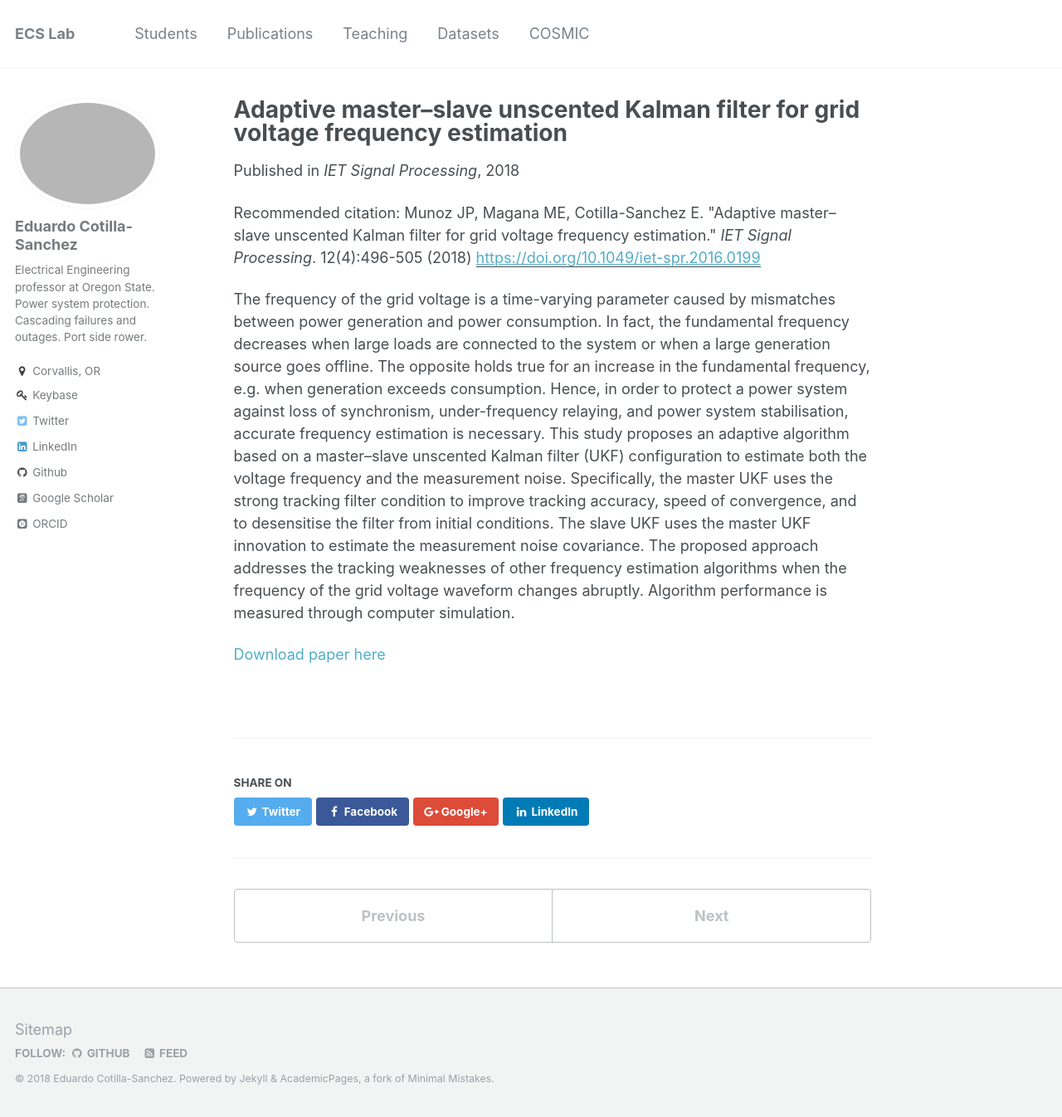
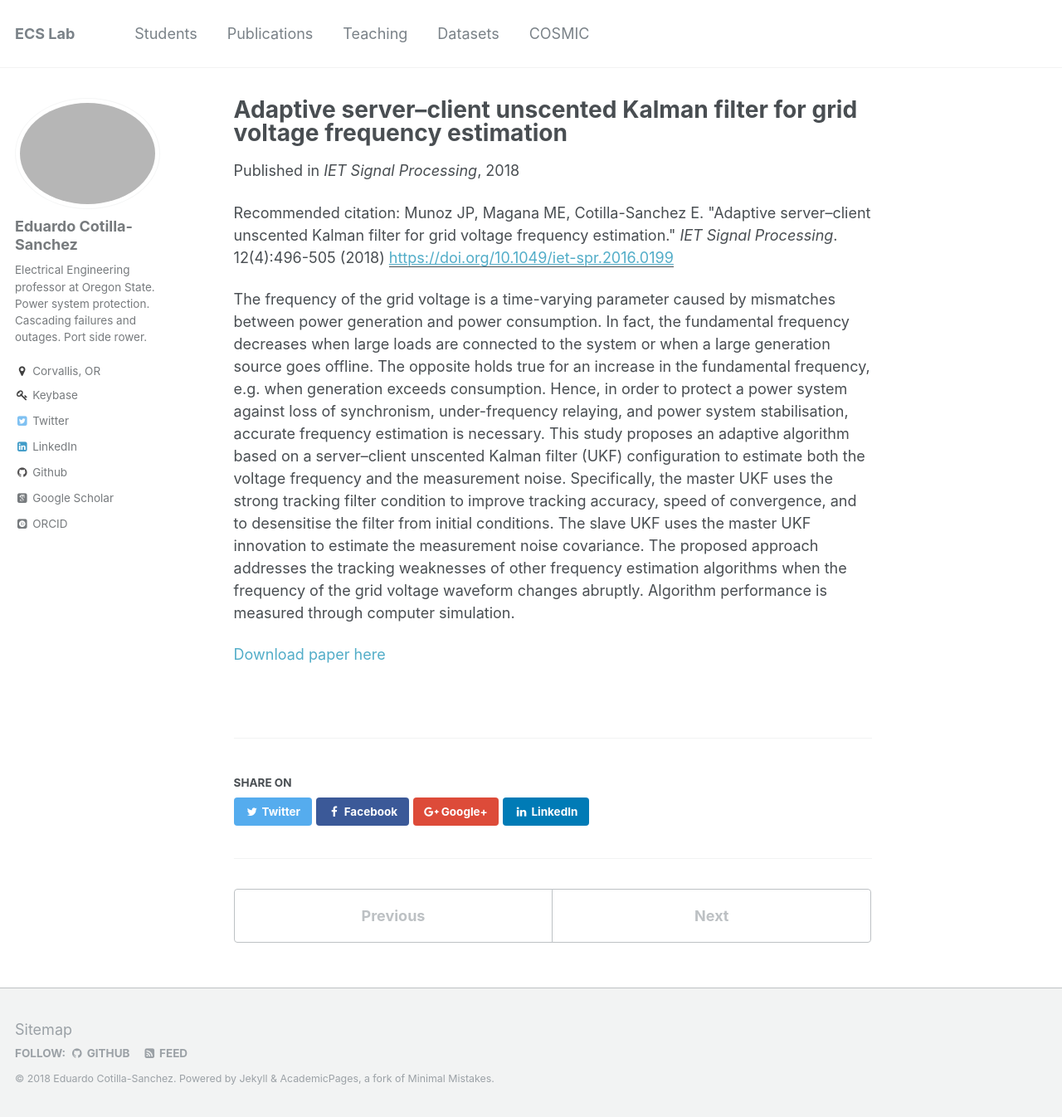
Before and after one commit to ecotillasanchez/ecotillasanchez.github.io, a Jekyll site: the page built from _publications/2018-06-04.md, in a window 1280 px wide and 1346 px high. Shown: the whole window at 83% size. Built offline with Jekyll 4.4.1, drawn with Linux system fonts in a browser that asks for light colours; some web fonts are replaced.

Commit message:
Corrected some publication language.

```diff
--- a/_publications/2018-06-04.md
+++ b/_publications/2018-06-04.md
@@ -1,14 +1,14 @@
 ---
-title: "Adaptive master–slave unscented Kalman filter for grid voltage frequency estimation"
+title: "Adaptive server–client unscented Kalman filter for grid voltage frequency estimation"
 collection: publications
 permalink: /publication/2018-06-04
 excerpt: ''
 date: 2018-06-04
 venue: 'IET Signal Processing'
 paperurl: 'https://doi.org/10.1049/iet-spr.2016.0199'
-citation: 'Munoz JP, Magana ME, Cotilla-Sanchez E. &quot;Adaptive master–slave unscented Kalman filter for grid voltage frequency estimation.&quot; <i>IET Signal Processing</i>. 12(4):496-505 (2018)'
+citation: 'Munoz JP, Magana ME, Cotilla-Sanchez E. &quot;Adaptive server–client unscented Kalman filter for grid voltage frequency estimation.&quot; <i>IET Signal Processing</i>. 12(4):496-505 (2018)'
 ---
 
-The frequency of the grid voltage is a time-varying parameter caused by mismatches between power generation and power consumption. In fact, the fundamental frequency decreases when large loads are connected to the system or when a large generation source goes offline. The opposite holds true for an increase in the fundamental frequency, e.g. when generation exceeds consumption. Hence, in order to protect a power system against loss of synchronism, under-frequency relaying, and power system stabilisation, accurate frequency estimation is necessary. This study proposes an adaptive algorithm based on a master–slave unscented Kalman filter (UKF) configuration to estimate both the voltage frequency and the measurement noise. Specifically, the master UKF uses the strong tracking filter condition to improve tracking accuracy, speed of convergence, and to desensitise the filter from initial conditions. The slave UKF uses the master UKF innovation to estimate the measurement noise covariance. The proposed approach addresses the tracking weaknesses of other frequency estimation algorithms when the frequency of the grid voltage waveform changes abruptly. Algorithm performance is measured through computer simulation.
+The frequency of the grid voltage is a time-varying parameter caused by mismatches between power generation and power consumption. In fact, the fundamental frequency decreases when large loads are connected to the system or when a large generation source goes offline. The opposite holds true for an increase in the fundamental frequency, e.g. when generation exceeds consumption. Hence, in order to protect a power system against loss of synchronism, under-frequency relaying, and power system stabilisation, accurate frequency estimation is necessary. This study proposes an adaptive algorithm based on a server–client unscented Kalman filter (UKF) configuration to estimate both the voltage frequency and the measurement noise. Specifically, the master UKF uses the strong tracking filter condition to improve tracking accuracy, speed of convergence, and to desensitise the filter from initial conditions. The slave UKF uses the master UKF innovation to estimate the measurement noise covariance. The proposed approach addresses the tracking weaknesses of other frequency estimation algorithms when the frequency of the grid voltage waveform changes abruptly. Algorithm performance is measured through computer simulation.
 
 [Download paper here](https://doi.org/10.1049/iet-spr.2016.0199)
```
Also changed, not shown: _pages/publications.md (+3 -0 lines).
